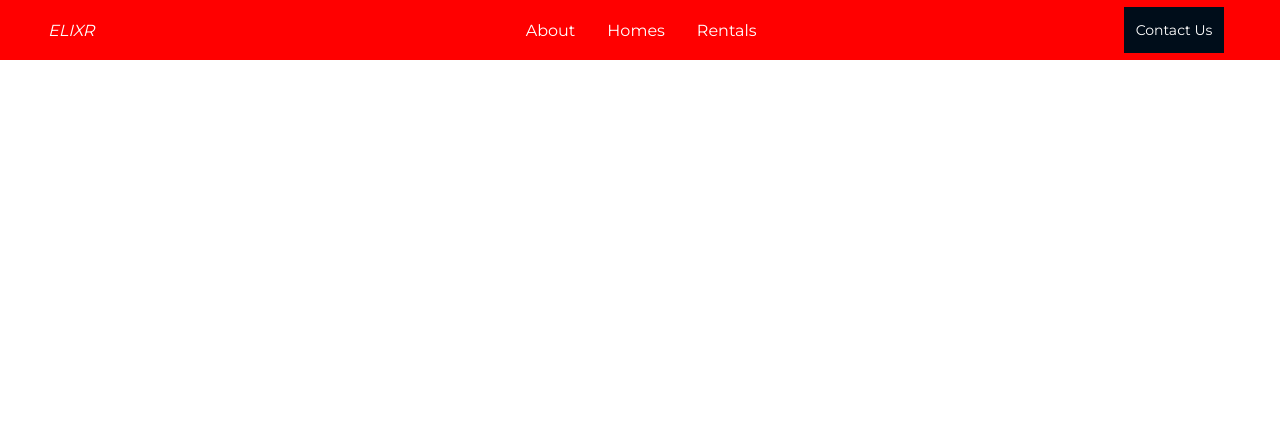
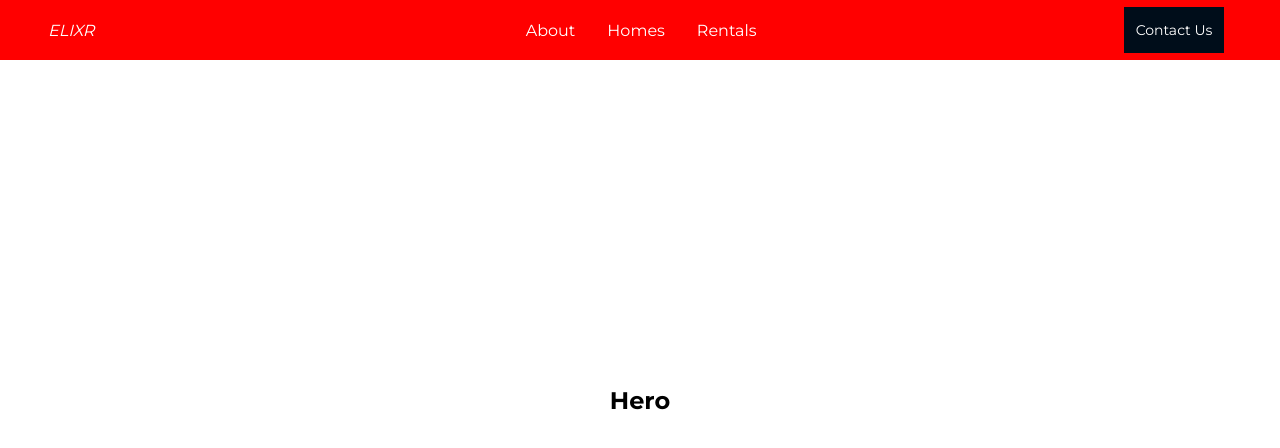
Before and after one commit to dazzoc/real-estate, a React (Create React App) app: page / in a window 1280 px wide. Shown: the top 448 px of the page. Built offline with nearby package versions, Linux system fonts and the light colour scheme.

Commit message:
wip: sliderData

```diff
--- a/src/components/Hero.js
+++ b/src/components/Hero.js
@@ -1,10 +1,31 @@
-import React from 'react'
+import styled, { css } from "styled-components/macro";
+
+const HeroSection = styled.section`
+    height: 100vh;
+    max-height: 1100px;
+    position: relative;
+    overflow: hidden;
+`;
+
+const HeroWrapper = styled.div`
+    width: 100%;
+    height: 100%;
+    display: flex;
+    justify-content: center;
+    align-items: center;
+    overflow: hidden;
+    position: relative;
+`;
+
+
 
 const Hero = () => {
   return (
-    <div>
-        <h1>Hero</h1>
-    </div>
+    <HeroSection>
+        <HeroWrapper>
+            <h1>Hero</h1>
+        </HeroWrapper>
+    </HeroSection>
   )
 }
 
```
Also changed, not shown: src/data/SliderData.js (added, +61 -0 lines).
